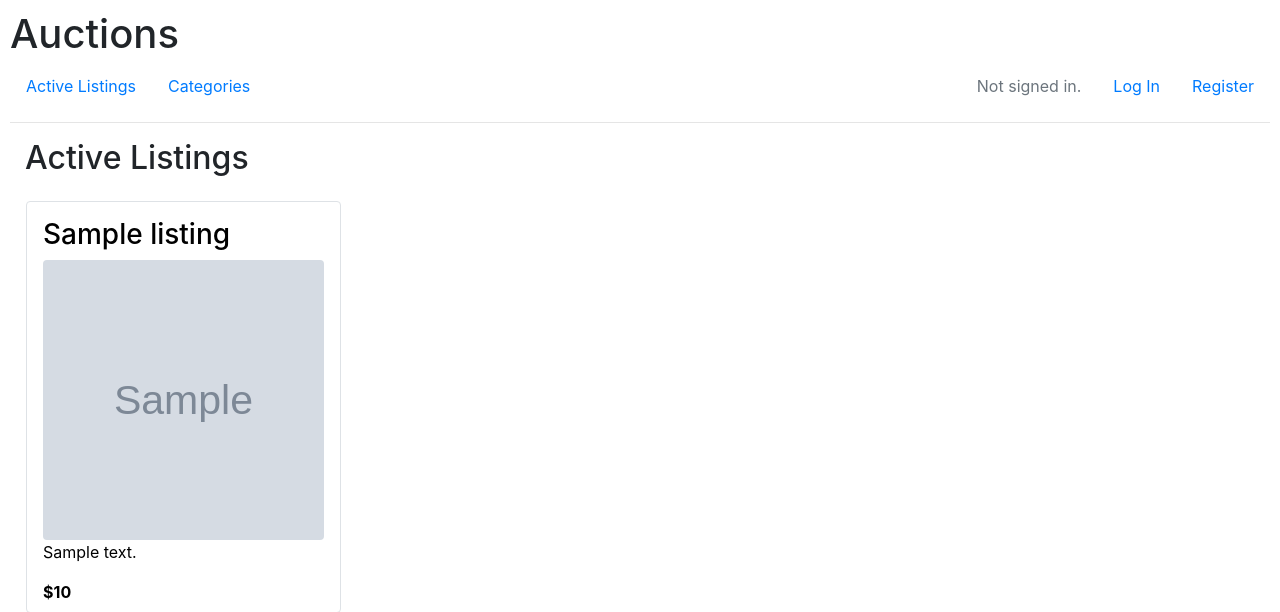
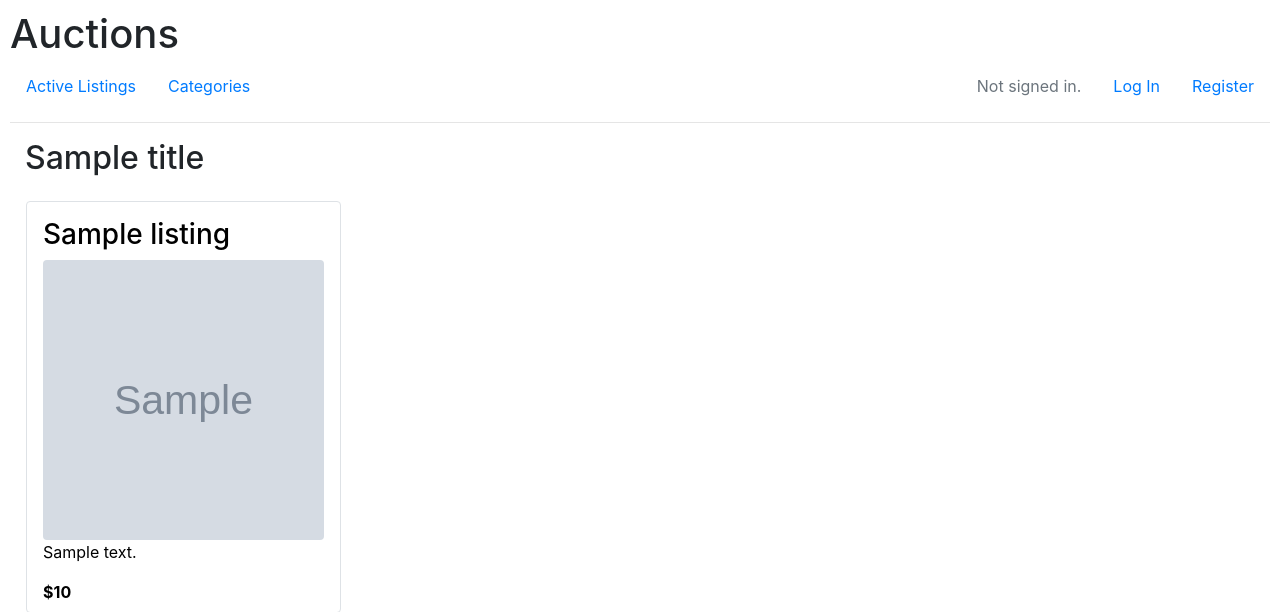
Before and after one commit to D4niel44/E-Commerce, a Django app: template auctions/templates/auctions/index.html in a window 1280 px wide. Shown: the top 612 px of the page. Run offline with Django 3.2, Linux system fonts and the light colour scheme; the template is opened without the code that fills it: most values are stand-ins (such as "Sample title", 1, 10 or a date in 2020); grey boxes marked "Sample" are stand-in pictures; some libraries are stand-ins or nearby versions.

Commit message:
DESIGN | Better names on views that render index

```diff
--- a/auctions/templates/auctions/index.html
+++ b/auctions/templates/auctions/index.html
@@ -2,7 +2,7 @@
 {% load static %}
 
 {% block body %}
-    <h2>Active Listings</h2>
+    <h2>{{ title }}</h2>
 
     <div class="row">
     {% for listing in listings %}
--- a/auctions/views.py
+++ b/auctions/views.py
@@ -14,6 +14,7 @@ def index(request):
         request,
         'auctions/index.html',
         {
+            'title': 'Active Listings',
             'listings': Listing.objects.filter(status=1),
         },
     )
@@ -155,6 +156,7 @@ def post_comment(request, listing_id):
 def watchlist(request):
     user = request.user
     return render(request, 'auctions/index.html', {
+        'title': 'Listings on Watchlist',
         'listings': user.watchlist.all(),
     })
 
@@ -168,5 +170,6 @@ def categories(request):
 def category(request, category_id):
     category = Category.objects.get(id=category_id)
     return render(request, 'auctions/index.html', {
+        'title': category.name,
         'listings': category.listings.all(),
     })
```
